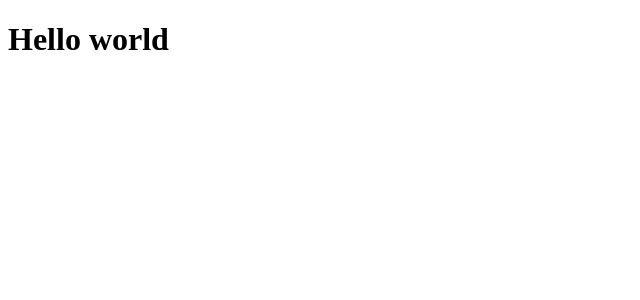
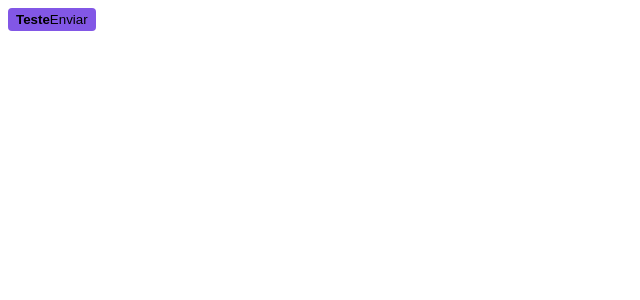
Before and after one commit to PedroJGC/04-ignite-shop, a Next.js app: page / in a window 1280 px wide. Shown: the top 300 px of the page, without its empty margins (0-640 px from the left). Built offline with nearby package versions, Linux system fonts and the light colour scheme.

Commit message:
feat: add Stitches for styling

```diff
--- a/src/pages/_document.tsx
+++ b/src/pages/_document.tsx
@@ -1,4 +1,6 @@
+/** biome-ignore-all lint/security/noDangerouslySetInnerHtml: ignored */
 import { Head, Html, Main, NextScript } from 'next/document'
+import { getCssText } from '@/styles'
 
 export default function Document() {
   return (
@@ -14,6 +16,11 @@
           href="https://fonts.googleapis.com/css2?family=Roboto:ital,wght@0,100..900;1,100..900&display=swap"
           rel="stylesheet"
         ></link>
+
+        <style
+          id="stitches"
+          dangerouslySetInnerHTML={{ __html: getCssText() }}
+        />
       </Head>
       <body className="antialiased">
         <Main />
--- a/src/pages/index.tsx
+++ b/src/pages/index.tsx
@@ -1,5 +1,27 @@
+import { styled } from '@/styles'
+
+const Button = styled('button', {
+  backgroundColor: '$rocketseat',
+  borderRadius: 4,
+  border: 0,
+  padding: '4px 8px',
+
+  span: {
+    fontWeight: 'bold',
+  },
+
+  '&:hover': {
+    filter: 'brightness(0.8)',
+  },
+})
+
 export default function Home() {
-  return <h1>Hello world</h1>
+  return (
+    <Button>
+      <span>Teste</span>
+      Enviar
+    </Button>
+  )
 }
 
 // File-system Routing - Roteamento baseado em sistema de arquivos
--- /dev/null
+++ b/src/styles/index.ts
@@ -0,0 +1,18 @@
+import { createStitches } from '@stitches/react'
+
+export const {
+  config,
+  styled,
+  css,
+  globalCss,
+  keyframes,
+  getCssText,
+  theme,
+  createTheme,
+} = createStitches({
+  theme: {
+    colors: {
+      rocketseat: '#8257e6',
+    },
+  },
+})
```
Also changed, not shown: package.json (+6 -5 lines), 1 other file (tests, documents, lock files or other folders).
